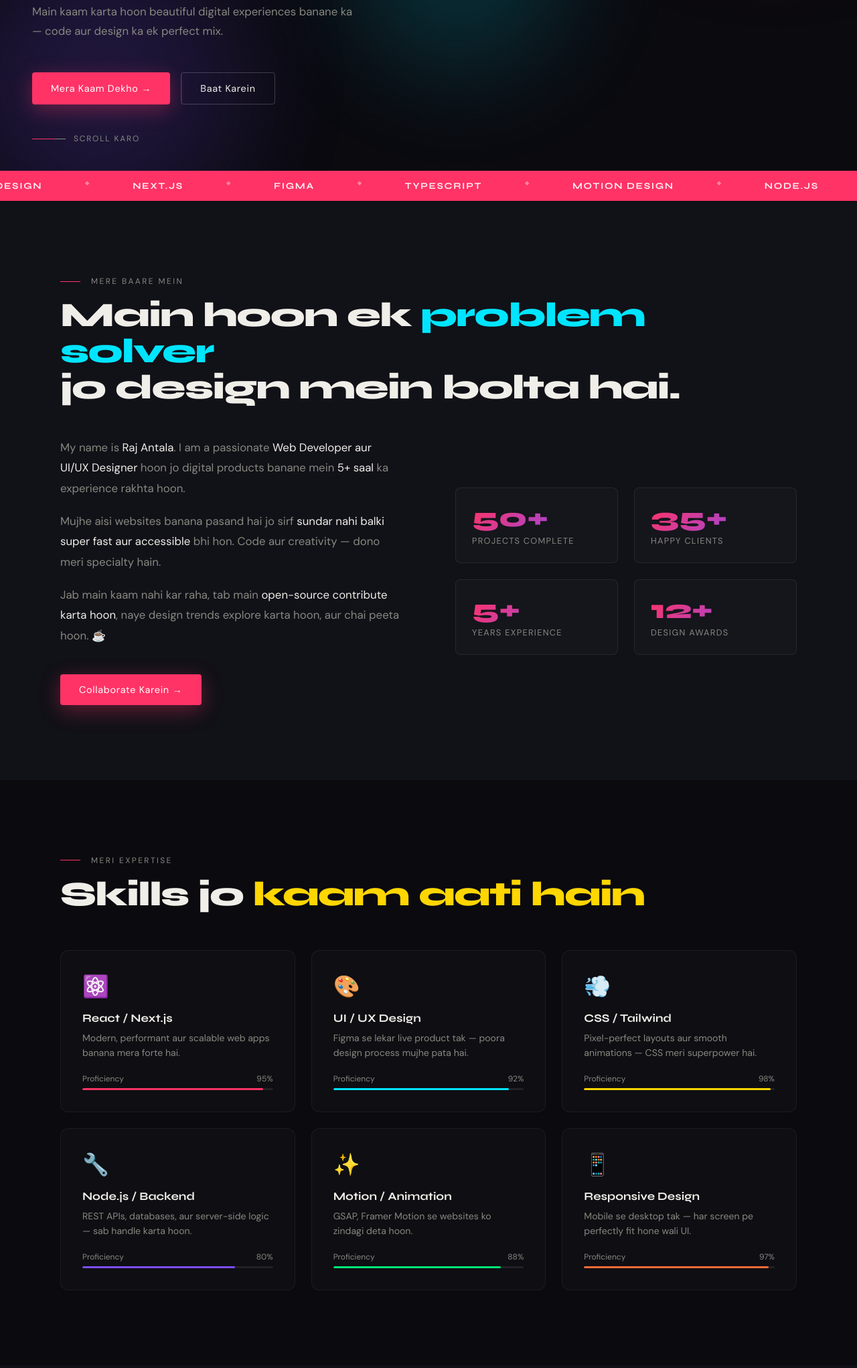
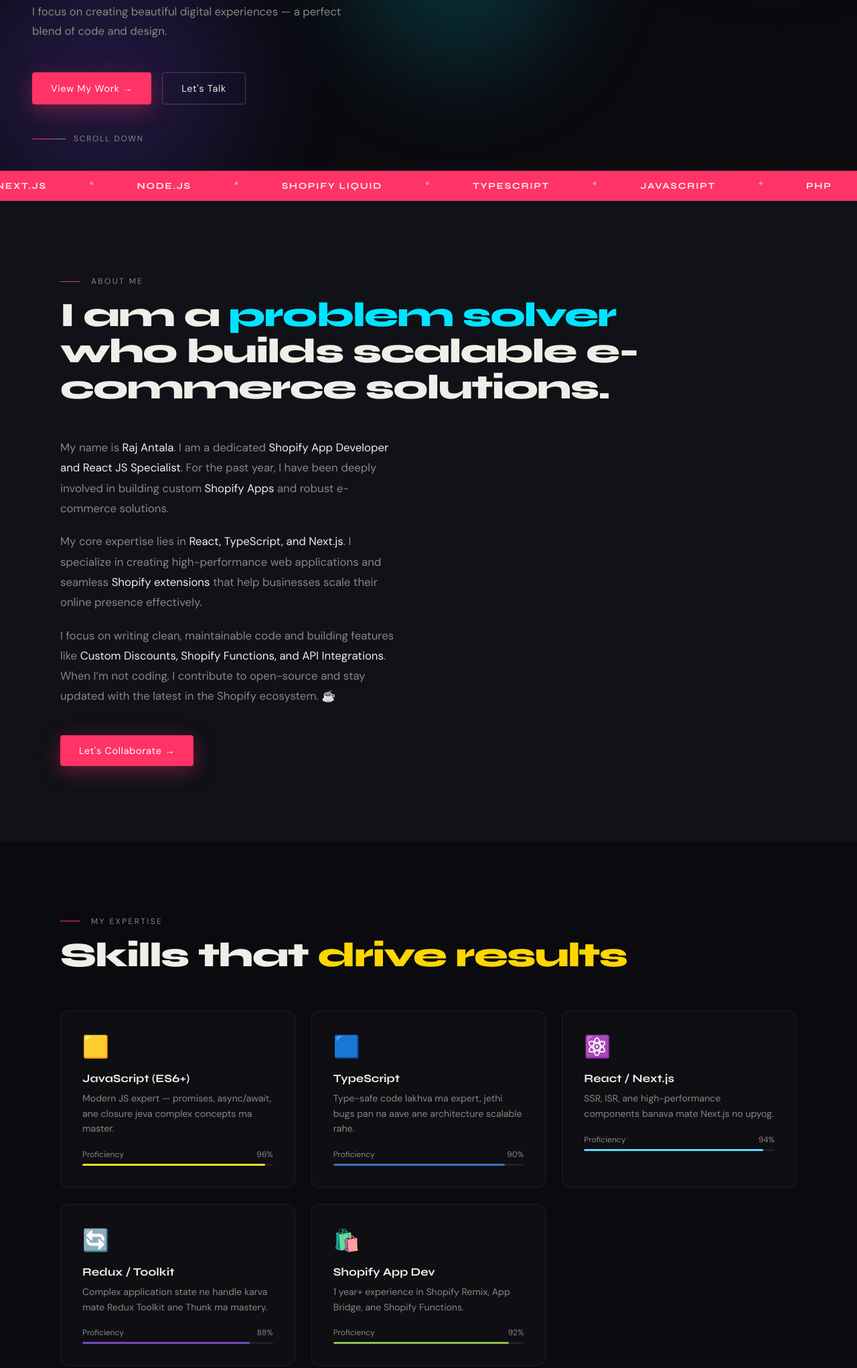
Before and after one commit to RajAntala/Portfolio-Project, a plain HTML site: page index.html in a window 1280 px wide. Shown: the part 545-2588 px from the top of the page at 67% size. Drawn offline with Linux system fonts and the light colour scheme.

Commit message:
Update code

```diff
--- a/index.html
+++ b/index.html
@@ -18,7 +18,7 @@
 
     <!-- Nav -->
     <nav>
-        <div class="nav-logo">RN<span>.</span></div>
+        <div class="nav-logo">RA<span>.</span></div>
         <ul class="nav-links">
             <li><a href="#about">About</a></li>
             <li><a href="#skills">Skills</a></li>
@@ -43,37 +43,40 @@
                 <span class="outline">&amp; Designer</span>
             </h1>
             <p class="hero-desc">
-                Main kaam karta hoon beautiful digital experiences banane ka — code aur design ka ek perfect mix.
+                I focus on creating beautiful digital experiences — a perfect blend of code and design.
             </p>
             <div class="hero-ctas">
-                <a href="#projects" class="btn btn-primary">Mera Kaam Dekho →</a>
-                <a href="#contact" class="btn btn-outline">Baat Karein</a>
+                <a href="#projects" class="btn btn-primary">View My Work →</a>
+                <a href="#contact" class="btn btn-outline">Let's Talk</a>
             </div>
         </div>
         <div class="hero-scroll">
             <div class="scroll-line"></div>
-            Scroll karo
+            Scroll down
         </div>
     </section>
 
     <!-- Marquee -->
     <div class="marquee-wrap">
         <div class="marquee-track">
-            <span>React</span><span class="dot">◆</span>
-            <span>UI Design</span><span class="dot">◆</span>
+            <span>React.js</span><span class="dot">◆</span>
             <span>Next.js</span><span class="dot">◆</span>
-            <span>Figma</span><span class="dot">◆</span>
+            <span>Node.js</span><span class="dot">◆</span>
+            <span>Shopify Liquid</span><span class="dot">◆</span>
             <span>TypeScript</span><span class="dot">◆</span>
-            <span>Motion Design</span><span class="dot">◆</span>
+            <span>JavaScript</span><span class="dot">◆</span>
+            <span>PHP</span><span class="dot">◆</span>
+            <span>MUI</span><span class="dot">◆</span>
+            <span>Tailwind CSS</span><span class="dot">◆</span>
+
+            <span>React.js</span><span class="dot">◆</span>
+            <span>Next.js</span><span class="dot">◆</span>
             <span>Node.js</span><span class="dot">◆</span>
-            <span>Tailwind CSS</span><span class="dot">◆</span>
-            <span>React</span><span class="dot">◆</span>
-            <span>UI Design</span><span class="dot">◆</span>
-            <span>Next.js</span><span class="dot">◆</span>
-            <span>Figma</span><span class="dot">◆</span>
+            <span>Shopify Liquid</span><span class="dot">◆</span>
             <span>TypeScript</span><span class="dot">◆</span>
-            <span>Motion Design</span><span class="dot">◆</span>
-            <span>Node.js</span><span class="dot">◆</span>
+            <span>JavaScript</span><span class="dot">◆</span>
+            <span>PHP</span><span class="dot">◆</span>
+            <span>MUI</span><span class="dot">◆</span>
             <span>Tailwind CSS</span><span class="dot">◆</span>
         </div>
     </div>
@@ -81,39 +84,26 @@
     <!-- About -->
     <section id="about">
         <div style="max-width:1100px;margin:0 auto;">
-            <div class="section-label reveal">Mere Baare Mein</div>
-            <h2 class="reveal reveal-delay-1">Main hoon ek <span style="color:var(--c2)">problem solver</span><br>jo
-                design mein bolta hai.</h2>
+            <div class="section-label reveal">About Me</div>
+            <h2 class="reveal reveal-delay-1">I am a <span style="color:var(--c2)">problem solver</span><br>who
+                builds scalable e-commerce solutions.</h2>
         </div>
         <div class="about-grid">
             <div class="about-text reveal">
-                <p>My name is <strong>Raj Antala</strong>. I am a passionate <strong>Web Developer aur UI/UX
-                        Designer</strong> hoon jo digital products banane mein <strong>5+ saal</strong> ka experience
-                    rakhta hoon.</p>
-                <p>Mujhe aisi websites banana pasand hai jo sirf <strong>sundar nahi balki super fast aur
-                        accessible</strong> bhi hon. Code aur creativity — dono meri specialty hain.</p>
-                <p>Jab main kaam nahi kar raha, tab main <strong>open-source contribute karta hoon</strong>, naye design
-                    trends explore karta hoon, aur chai peeta hoon. ☕</p>
-                <a href="#contact" class="btn btn-primary" style="display:inline-flex;margin-top:1.5rem;">Collaborate
-                    Karein →</a>
-            </div>
-            <div class="about-stats reveal reveal-delay-2">
-                <div class="stat-card">
-                    <div class="stat-number">50+</div>
-                    <div class="stat-label">Projects Complete</div>
-                </div>
-                <div class="stat-card">
-                    <div class="stat-number">35+</div>
-                    <div class="stat-label">Happy Clients</div>
-                </div>
-                <div class="stat-card">
-                    <div class="stat-number">5+</div>
-                    <div class="stat-label">Years Experience</div>
-                </div>
-                <div class="stat-card">
-                    <div class="stat-number">12+</div>
-                    <div class="stat-label">Design Awards</div>
-                </div>
+                <p>My name is <strong>Raj Antala</strong>. I am a dedicated <strong>Shopify App Developer and React JS
+                        Specialist</strong>. For the past year, I have been deeply involved in building custom
+                    <strong>Shopify Apps</strong> and robust e-commerce solutions.</p>
+
+                <p>My core expertise lies in <strong>React, TypeScript, and Next.js</strong>. I specialize in creating
+                    high-performance web applications and seamless <strong>Shopify extensions</strong> that help
+                    businesses scale their online presence effectively.</p>
+
+                <p>I focus on writing clean, maintainable code and building features like <strong>Custom Discounts,
+                        Shopify Functions, and API Integrations</strong>. When I’m not coding, I contribute to
+                    open-source and stay updated with the latest in the Shopify ecosystem. ☕</p>
+
+                <a href="#contact" class="btn btn-primary" style="display:inline-flex;margin-top:1.5rem;">Let's
+                    Collaborate →</a>
             </div>
         </div>
     </section>
@@ -121,58 +111,53 @@
     <!-- Skills -->
     <section id="skills">
         <div class="skills-header">
-            <div class="section-label reveal">Meri Expertise</div>
-            <h2 class="reveal reveal-delay-1">Skills jo <span style="color:var(--c3)">kaam aati hain</span></h2>
+            <div class="section-label reveal">My Expertise</div>
+            <h2 class="reveal reveal-delay-1">Skills that <span style="color:var(--c3)">drive results</span></h2>
         </div>
         <div class="skills-grid">
-            <div class="skill-card reveal" style="--card-accent:var(--c1)">
-                <span class="skill-icon">⚛️</span>
-                <div class="skill-name">React / Next.js</div>
-                <div class="skill-desc">Modern, performant aur scalable web apps banana mera forte hai.</div>
+            <div class="skill-card reveal" style="--card-accent:#F7DF1E">
+                <span class="skill-icon">🟨</span>
+                <div class="skill-name">JavaScript (ES6+)</div>
+                <div class="skill-desc">Modern JS expert — promises, async/await, ane closure jeva complex concepts ma
+                    master.</div>
                 <div class="skill-bar-wrap">
-                    <div class="skill-bar-label"><span>Proficiency</span><span>95%</span></div>
+                    <div class="skill-bar-label"><span>Proficiency</span><span>96%</span></div>
                     <div class="skill-bar">
-                        <div class="skill-bar-fill" style="width:95%"></div>
+                        <div class="skill-bar-fill" style="width:96%"></div>
                     </div>
                 </div>
             </div>
-            <div class="skill-card reveal reveal-delay-1" style="--card-accent:var(--c2)">
-                <span class="skill-icon">🎨</span>
-                <div class="skill-name">UI / UX Design</div>
-                <div class="skill-desc">Figma se lekar live product tak — poora design process mujhe pata hai.</div>
+
+            <div class="skill-card reveal reveal-delay-1" style="--card-accent:#3178C6">
+                <span class="skill-icon">🟦</span>
+                <div class="skill-name">TypeScript</div>
+                <div class="skill-desc">Type-safe code lakhva ma expert, jethi bugs pan na aave ane architecture
+                    scalable rahe.</div>
                 <div class="skill-bar-wrap">
-                    <div class="skill-bar-label"><span>Proficiency</span><span>92%</span></div>
+                    <div class="skill-bar-label"><span>Proficiency</span><span>90%</span></div>
                     <div class="skill-bar">
-                        <div class="skill-bar-fill" style="width:92%"></div>
+                        <div class="skill-bar-fill" style="width:90%"></div>
                     </div>
                 </div>
             </div>
-            <div class="skill-card reveal reveal-delay-2" style="--card-accent:var(--c3)">
-                <span class="skill-icon">💨</span>
-                <div class="skill-name">CSS / Tailwind</div>
-                <div class="skill-desc">Pixel-perfect layouts aur smooth animations — CSS meri superpower hai.</div>
+
+            <div class="skill-card reveal reveal-delay-2" style="--card-accent:#61DAFB">
+                <span class="skill-icon">⚛️</span>
+                <div class="skill-name">React / Next.js</div>
+                <div class="skill-desc">SSR, ISR, ane high-performance components banava mate Next.js no upyog.</div>
                 <div class="skill-bar-wrap">
-                    <div class="skill-bar-label"><span>Proficiency</span><span>98%</span></div>
+                    <div class="skill-bar-label"><span>Proficiency</span><span>94%</span></div>
                     <div class="skill-bar">
-                        <div class="skill-bar-fill" style="width:98%"></div>
+                        <div class="skill-bar-fill" style="width:94%"></div>
                     </div>
                 </div>
             </div>
-            <div class="skill-card reveal" style="--card-accent:var(--c4)">
-                <span class="skill-icon">🔧</span>
-                <div class="skill-name">Node.js / Backend</div>
-                <div class="skill-desc">REST APIs, databases, aur server-side logic — sab handle karta hoon.</div>
-                <div class="skill-bar-wrap">
-                    <div class="skill-bar-label"><span>Proficiency</span><span>80%</span></div>
-                    <div class="skill-bar">
-                        <div class="skill-bar-fill" style="width:80%"></div>
-                    </div>
-                </div>
-            </div>
-            <div class="skill-card reveal reveal-delay-1" style="--card-accent:var(--c5)">
-                <span class="skill-icon">✨</span>
-                <div class="skill-name">Motion / Animation</div>
-                <div class="skill-desc">GSAP, Framer Motion se websites ko zindagi deta hoon.</div>
+
+            <div class="skill-card reveal" style="--card-accent:#764ABC">
+                <span class="skill-icon">🔄</span>
+                <div class="skill-name">Redux / Toolkit</div>
+                <div class="skill-desc">Complex application state ne handle karva mate Redux Toolkit ane Thunk ma
+                    mastery.</div>
                 <div class="skill-bar-wrap">
                     <div class="skill-bar-label"><span>Proficiency</span><span>88%</span></div>
                     <div class="skill-bar">
@@ -180,14 +165,15 @@
                     </div>
                 </div>
             </div>
-            <div class="skill-card reveal reveal-delay-2" style="--card-accent:#FF6B35">
-                <span class="skill-icon">📱</span>
-                <div class="skill-name">Responsive Design</div>
-                <div class="skill-desc">Mobile se desktop tak — har screen pe perfectly fit hone wali UI.</div>
+
+            <div class="skill-card reveal reveal-delay-1" style="--card-accent:#95BF47">
+                <span class="skill-icon">🛍️</span>
+                <div class="skill-name">Shopify App Dev</div>
+                <div class="skill-desc">1 year+ experience in Shopify Remix, App Bridge, ane Shopify Functions.</div>
                 <div class="skill-bar-wrap">
-                    <div class="skill-bar-label"><span>Proficiency</span><span>97%</span></div>
+                    <div class="skill-bar-label"><span>Proficiency</span><span>92%</span></div>
                     <div class="skill-bar">
-                        <div class="skill-bar-fill" style="width:97%"></div>
+                        <div class="skill-bar-fill" style="width:92%"></div>
                     </div>
                 </div>
             </div>
@@ -203,18 +189,18 @@
         <div class="projects-grid">
             <div class="project-card reveal">
                 <div class="project-thumb">
-                    <div class="project-thumb-inner" style="background:linear-gradient(135deg,#FF3366,#7C4DFF);">01
+                    <div class="project-thumb-inner" style="background:linear-gradient(135deg,#95BF47,#004c3f);">01
                     </div>
                     <div class="project-overlay"></div>
-                    <div class="project-tag">Web App</div>
+                    <div class="project-tag">Shopify App</div>
                 </div>
                 <div class="project-info">
-                    <div class="project-title">ShopFlow — E-commerce Platform</div>
-                    <div class="project-desc">Ek modern e-commerce platform jo 10,000+ products aur smooth checkout
-                        experience ke saath banaya. Conversion rate 40% improve hua.</div>
+                    <div class="project-title">Custom Discount Manager</div>
+                    <div class="project-desc">A powerful Shopify app built to manage complex discount logic using
+                        Shopify Functions and Remix.</div>
                     <div class="project-techs">
-                        <span class="tech-pill">Next.js</span><span class="tech-pill">Stripe</span><span
-                            class="tech-pill">PostgreSQL</span><span class="tech-pill">Tailwind</span>
+                        <span class="tech-pill">Shopify Remix</span><span class="tech-pill">TypeScript</span><span
+                            class="tech-pill">Prisma</span><span class="tech-pill">Polaris</span>
                     </div>
                 </div>
             </div>
@@ -275,20 +261,69 @@
     <!-- Contact -->
     <section id="contact">
         <div class="contact-inner">
-            <div class="section-label reveal" style="justify-content:center;">Baat Karein</div>
+            <div class="section-label reveal" style="justify-content:center;">Get in Touch</div>
             <h2 class="reveal reveal-delay-1">
                 Together,<br><span class="outline">we create something</span><br>amazing.
             </h2>
             <p class="reveal reveal-delay-2">
-                Agar aapke paas koi project idea hai, collaboration ka plan hai, ya sirf hello bolna chahte hain — main
-                hamesha available hoon!
+                If you have a project idea, a collaboration plan, or just want to say hello — I am always available!
             </p>
             <div class="contact-links reveal reveal-delay-3">
-                <a href="mailto:yash@example.com" class="contact-link"><span class="icon">✉</span> Email Karein</a>
-                <a href="#" class="contact-link"><span class="icon">💼</span> LinkedIn</a>
-                <a href="#" class="contact-link"><span class="icon">🐦</span> Twitter</a>
-                <a href="#" class="contact-link"><span class="icon">💻</span> GitHub</a>
-                <a href="#" class="contact-link"><span class="icon">📋</span> Resume Download</a>
+                <a href="mailto:rajantala240@gmail.com" class="contact-link">
+                    <span class="icon">
+                        <svg xmlns="http://www.w3.org/2000/svg" width="20" height="20" viewBox="0 0 24 24" fill="none"
+                            stroke="currentColor" stroke-width="2" stroke-linecap="round" stroke-linejoin="round">
+                            <path d="M4 4h16c1.1 0 2 .9 2 2v12c0 1.1-.9 2-2 2H4c-1.1 0-2-.9-2-2V6c0-1.1.9-2 2-2z">
+                            </path>
+                            <polyline points="22,6 12,13 2,6"></polyline>
+                        </svg>
+                    </span> Email Me
+                </a>
+
+                <a href="https://in.linkedin.com/in/razz-antala-938830241" target="_blank" class="contact-link">
+                    <span class="icon">
+                        <svg xmlns="http://www.w3.org/2000/svg" width="20" height="20" viewBox="0 0 24 24" fill="none"
+                            stroke="currentColor" stroke-width="2" stroke-linecap="round" stroke-linejoin="round">
+                            <path d="M16 8a6 6 0 0 1 6 6v7h-4v-7a2 2 0 0 0-2-2 2 2 0 0 0-2 2v7h-4v-7a6 6 0 0 1 6-6z">
+                            </path>
+                            <rect x="2" y="9" width="4" height="12"></rect>
+                            <circle cx="4" cy="4" r="2"></circle>
+                        </svg>
+                    </span> LinkedIn
+                </a>
+
+                <a href="https://x.com/razz_antala" target="_blank" class="contact-link">
+                    <span class="icon">
+                        <svg xmlns="http://www.w3.org/2000/svg" width="20" height="20" viewBox="0 0 24 24" fill="none"
+                            stroke="currentColor" stroke-width="2" stroke-linecap="round" stroke-linejoin="round">
+                            <path
+                                d="M22 4s-.7 2.1-2 3.4c1.6 10-9.4 17.3-18 11.6 2.2.1 4.4-.6 6-2C3 15.5.5 9.6 3 5c2.2 2.6 5.6 4.1 9 4-.9-4.2 4-6.6 7-3.8 1.1 0 3-1.2 3-1.2z">
+                            </path>
+                        </svg>
+                    </span> Twitter
+                </a>
+
+                <a href="https://www.instagram.com/razz._18" target="_blank" class="contact-link">
+                    <span class="icon">
+                        <svg xmlns="http://www.w3.org/2000/svg" width="20" height="20" viewBox="0 0 24 24" fill="none"
+                            stroke="currentColor" stroke-width="2" stroke-linecap="round" stroke-linejoin="round">
+                            <rect x="2" y="2" width="20" height="20" rx="5" ry="5"></rect>
+                            <path d="M16 11.37A4 4 0 1 1 12.63 8 4 4 0 0 1 16 11.37z"></path>
+                            <line x1="17.5" y1="6.5" x2="17.51" y2="6.5"></line>
+                        </svg>
+                    </span> Instagram
+                </a>
+
+                <a href="#" target="_blank" class="contact-link">
+                    <span class="icon">
+                        <svg xmlns="http://www.w3.org/2000/svg" width="20" height="20" viewBox="0 0 24 24" fill="none"
+                            stroke="currentColor" stroke-width="2" stroke-linecap="round" stroke-linejoin="round">
+                            <path d="M21 15v4a2 2 0 0 1-2 2H5a2 2 0 0 1-2-2v-4"></path>
+                            <polyline points="7 10 12 15 17 10"></polyline>
+                            <line x1="12" y1="15" x2="12" y2="3"></line>
+                        </svg>
+                    </span> Resume
+                </a>
             </div>
         </div>
     </section>
```
